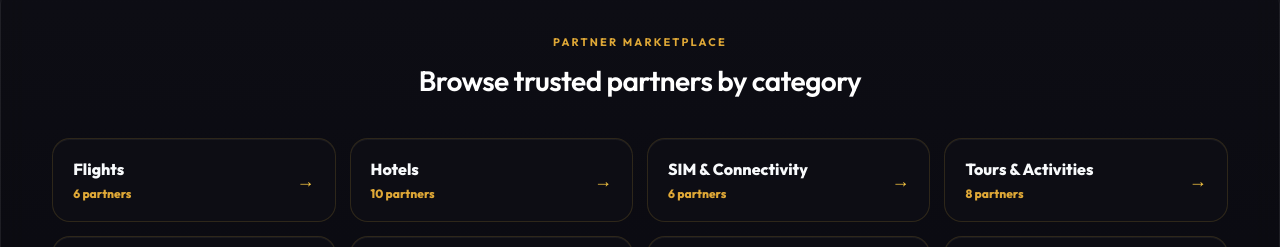
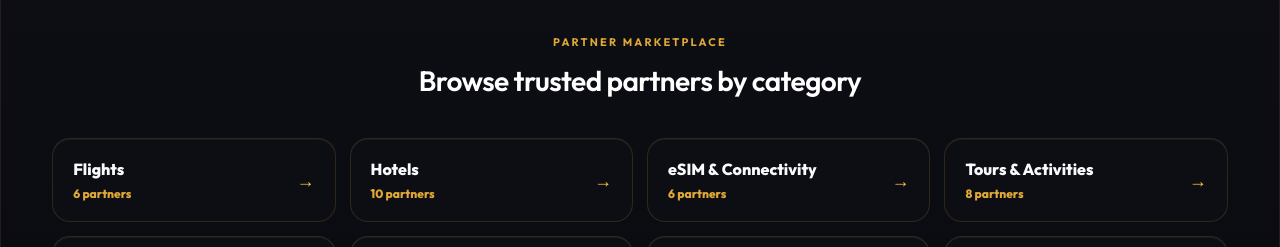
Before and after one commit to SignalBoost/signalboost-, a Next.js app: page / in a window 1280 px wide. Shown: the part 1450-1697 px from the top of the page. Built offline with nearby package versions, Linux system fonts and the light colour scheme; no server answers.

Commit message:
Update HomeApp.tsx

```diff
--- a/components/home/HomeApp.tsx
+++ b/components/home/HomeApp.tsx
@@ -77,10 +77,10 @@ export default function HomeApp({ afterHero }: HomeAppProps) {
                 key={category.key}
                 href={`/marketplace?category=${category.key}`}
                 style={styles.categoryCard}
-                aria-label={fallbackText(t("home.browseCategoryAria"), `Browse ${category.label} partners`).replace("{label}", category.label)}
+                aria-label={fallbackText(t("home.browseCategoryAria"), `Browse ${category.label} partners`).replace("{label}", fallbackText(t(`categories.${category.key}`), category.label))}
               >
                 <span style={styles.categoryCardCopy}>
-                  <span style={styles.categoryName}>{category.label}</span>
+                  <span style={styles.categoryName}>{fallbackText(t(`categories.${category.key}`), category.label)}</span>
                   <span style={styles.categoryMeta}>
                     {category.count} {category.count === 1 ? partnerSingular : partnerPlural}
                   </span>
```
